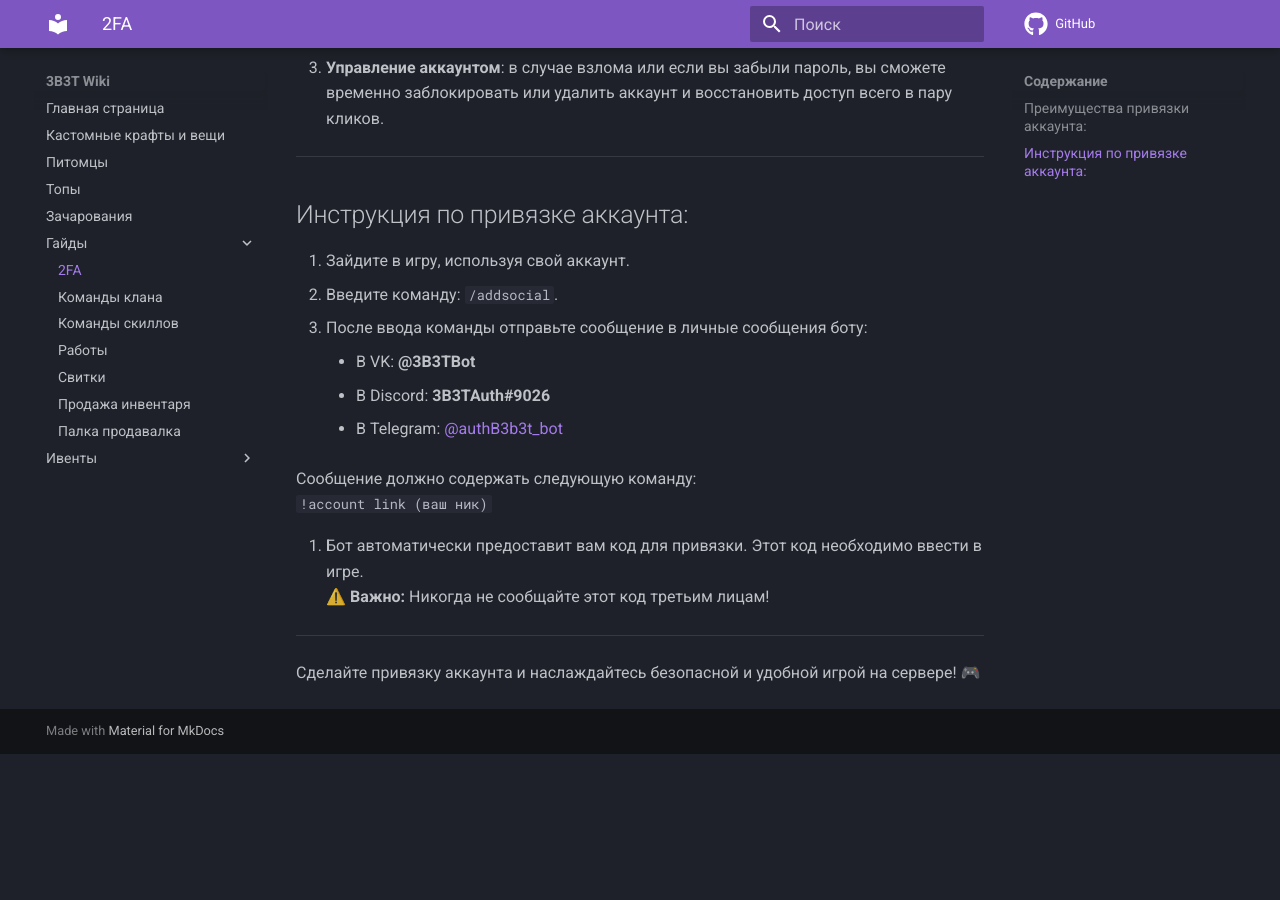
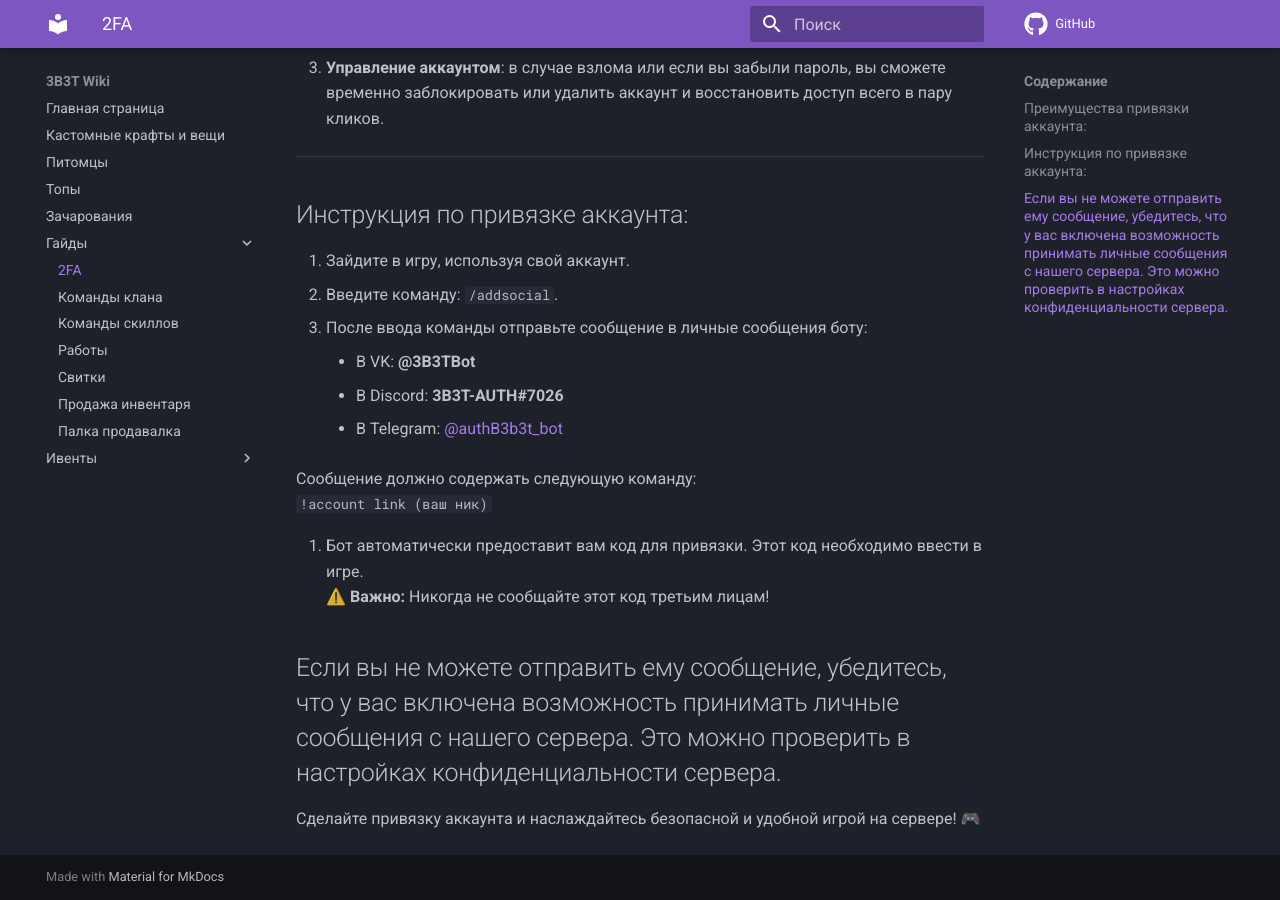
Before and after one commit to 3B3TServer/Docs, an MkDocs documentation site: the page built from docs/Guides/2FA.md, in a window 1280 px wide and 900 px high, scrolled down 706 px. Built offline with MkDocs 1.6.1 and Material for MkDocs 9.7.7, drawn with Linux system fonts in a browser that asks for light colours; comment, search, counter and statistics services are not loaded; before the commit the page ends 1460 px from its top, so only the background shows below that; some of the changed text lies outside the part shown.

Commit message:
11
Обновлен гайд по привязке аккаунта

```diff
--- a/docs/Guides/2FA.md
+++ b/docs/Guides/2FA.md
@@ -3,7 +3,7 @@
 На сервере есть возможность привязать свой аккаунт к ботам для обеспечения безопасности и удобства. Для этого доступны два варианта:
 
 1. **VK**: [vk.com/3b3tbot](https://vk.com/3b3tbot)
-2. **Discord**: `3B3TAuth#9026`
+2. **Discord**: `3B3T-AUTH#7026`
 3. **Telegram**: [@authB3b3t_bot](https://t.me/authB3b3t_bot)
 
 Также вы можете присоединиться к нашему второму серверу для постоянного общения с ботом 2FA:
@@ -27,7 +27,7 @@
 2. Введите команду: `/addsocial`.
 3. После ввода команды отправьте сообщение в личные сообщения боту:
     - В VK: **@3B3TBot**
-    - В Discord: **3B3TAuth#9026**
+    - В Discord: **3B3T-AUTH#7026**
     - В Telegram: [@authB3b3t_bot](https://t.me/authB3b3t_bot)
 
    Сообщение должно содержать следующую команду:
@@ -36,6 +36,7 @@
 4. Бот автоматически предоставит вам код для привязки. Этот код необходимо ввести в игре.
    ⚠️ **Важно:** Никогда не сообщайте этот код третьим лицам!
 
+Если вы не можете отправить ему сообщение, убедитесь, что у вас включена возможность принимать личные сообщения с нашего сервера. Это можно проверить в настройках конфиденциальности сервера.
 ---
 
 Сделайте привязку аккаунта и наслаждайтесь безопасной и удобной игрой на сервере! 🎮
```
